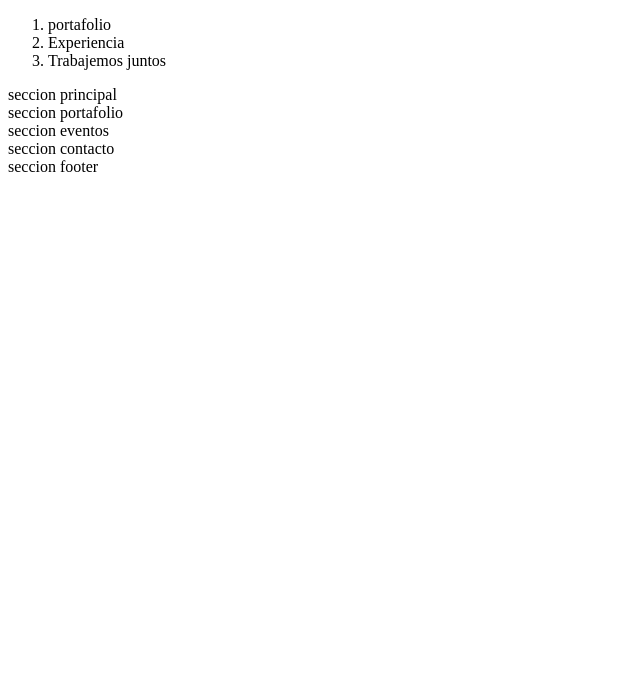
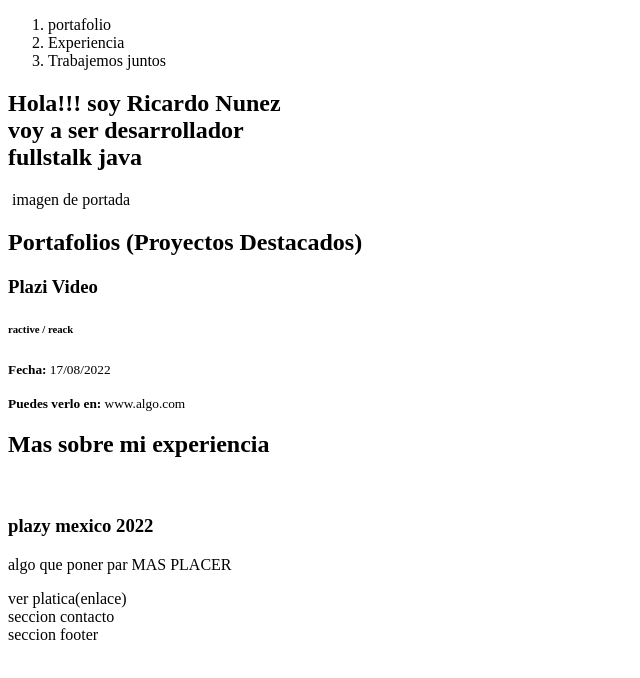
Before and after one commit to NRRicardo017/desarrollo-web, a plain HTML site: page index.html in a window 1280 px wide. Shown: the whole page, without its empty margins (0-640 px from the left). Drawn offline with Linux system fonts and the light colour scheme.

Commit message:
segunda clase de html

```diff
--- a/index.html
+++ b/index.html
@@ -1,7 +1,7 @@
 <!DOCTYPE html>
 <html>
  <head>
-     <title>Ricardo Nuñez</title>
+     <title>Ricardo Nunez</title>
    </head>
  <body>
     <header>
@@ -25,9 +25,45 @@
         </nav>
 
     </header>
-    <section>seccion principal</section>
-    <section>seccion portafolio</section>
-    <section>seccion eventos</section>
+    <section>
+        <h1>
+            Hola!!! soy <strong>Ricardo Nunez</strong>
+           <br> voy a ser desarrollador
+            <br> <strong>fullstalk java</strong>
+        </h1>
+
+        <img> imagen de portada
+
+    </section>
+
+    <section>
+        <h2>Portafolios (Proyectos Destacados)</h2>
+        <article>
+            <h3>Plazi Video</h3>
+                <h6>ractive / reack</h6>
+                <p><small><strong>Fecha:</strong> 17/08/2022</small> </p>
+                <p><small><strong>Puedes verlo en:</strong> www.algo.com</small> </p>
+
+
+        </article>
+    </section>
+    <section>
+        <h2>Mas sobre mi experiencia</h2>
+        <article>
+           <figure>
+            <img src="" alt="">
+
+            </figure>
+            <h3>plazy mexico 2022</h3>
+            <p>algo que poner par MAS PLACER </p>
+            <a>ver platica(enlace)</a>
+
+
+        </article>
+
+
+
+    </section>
     <section>seccion contacto</section>
     <footer>seccion footer </footer>
  </body>
```
